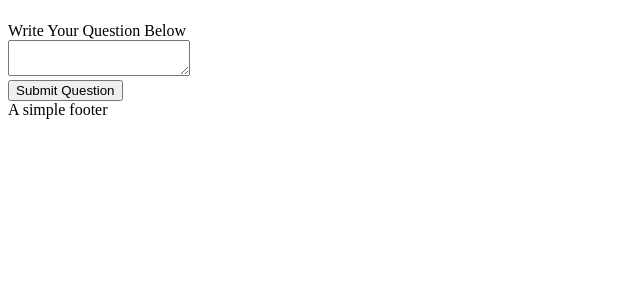
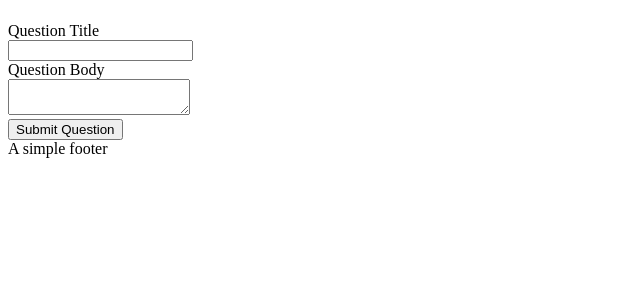
Before and after one commit to djjohnsongeek/bibleq, a Python web app: template templates/questions/create_question.html in a window 1280 px wide. Shown: the part 84-384 px from the top of the page, without its empty margins (0-640 px from the left). Run offline with Jinja, Linux system fonts and the light colour scheme; the template is opened without the code that fills it, so the values that code supplies are empty.

Commit message:
add title input

```diff
--- a/templates/questions/create_question.html
+++ b/templates/questions/create_question.html
@@ -11,8 +11,10 @@ Ask a Question
 {% block main %}
 
 <form method="POST" action="{{ url_for('questions.create') }}">
-    <lable for="#question">Write Your Question Below</lable><br/>
-    <textarea id="question"></textarea><br/>
+    <lable for="#question_title">Question Title</lable><br/>
+    <input type="text" id="question_title" name="question_title"><br/>
+    <lable for="#question">Question Body</lable><br/>
+    <textarea id="question" name='question_body'></textarea><br/>
     <button>Submit Question</button>
 </form>
 
```
